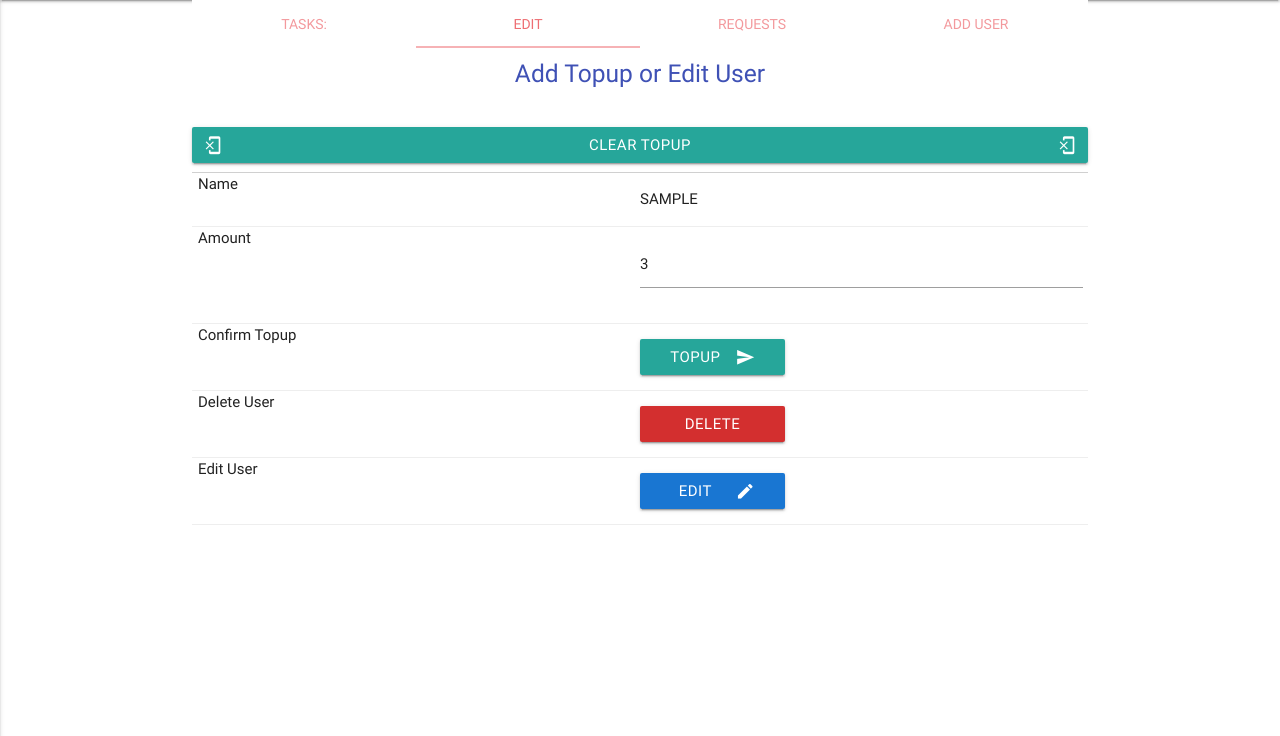
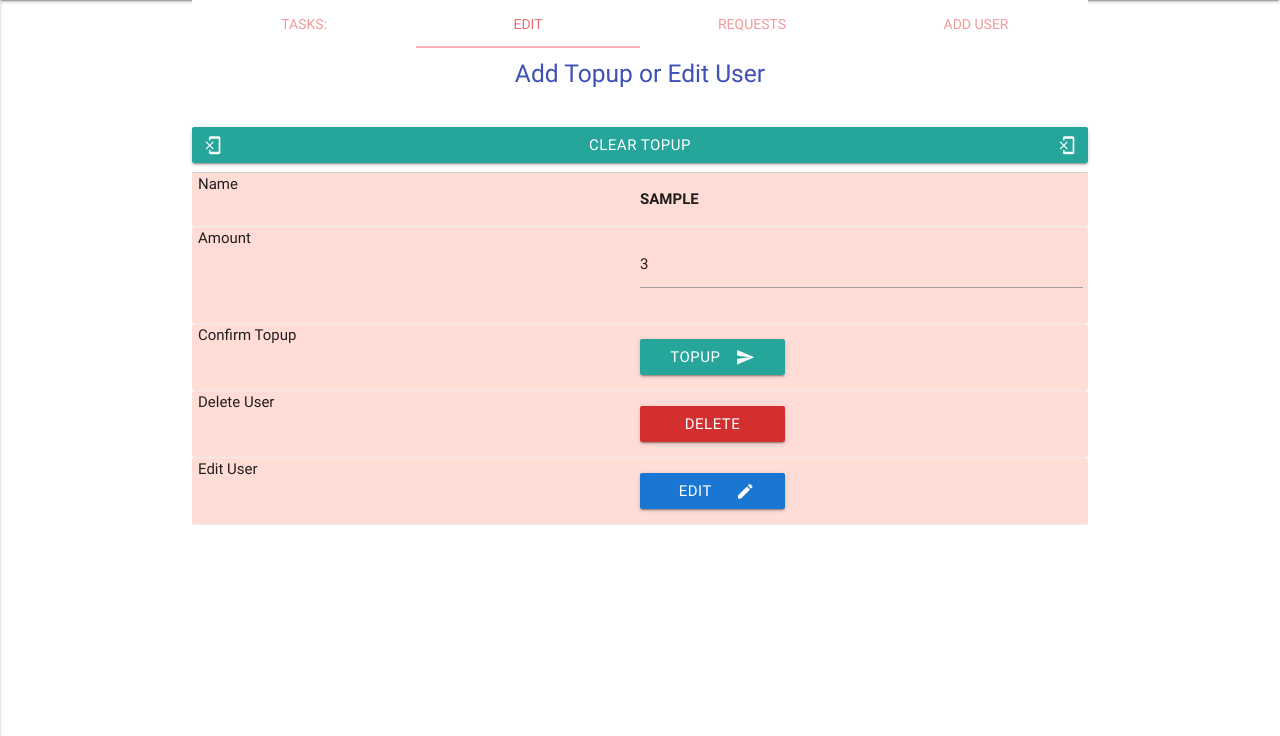
Before and after one commit to irfanrizvidev/printer, a Flask app: page /admin/dashboard in a window 1280 px wide. Shown: the part 64-800 px from the top of the page. Run offline with Flask 2, Linux system fonts and the light colour scheme; the visitor is signed in with stand-in values (Sample User, id 1); a database or web service that is not in the repository returns one stand-in record (values such as "Sample title"); some libraries are stand-ins or nearby versions.

Commit message:
Readme.md first draft ready. table showing color and seperated admin dash

```diff
--- a/static/css/styles.css
+++ b/static/css/styles.css
@@ -2,6 +2,7 @@
 .logo-text {
     font-size: 1.5em;
 }
+
 /* putting some space between the two button on the requests page in admin dashboard */
 .request-button {
     margin-bottom: .5em;
@@ -40,20 +41,13 @@
 			left: -9999px;
 		}
 
-    tr {
-      margin: 0 0 1rem 0;
-    }
-
-    tr:nth-child(odd) {
-      background: #ccc;
-    }
-
 		td {
 			/* Behave  like a "row" */
 			border: none;
 			border-bottom: 1px solid #eee;
 			position: relative;
 			padding-left: 50%;
+            background: rgb(255, 87, 51, 0.2);
 		}
 
 		td:before {
@@ -76,4 +70,5 @@
 		td:nth-of-type(3):before { content: "Confirm Topup"; }
 		td:nth-of-type(4):before { content: "Delete User"; }
 		td:nth-of-type(5):before { content: "Edit User"; }
+        td:nth-of-type(5) { margin-bottom: 1em; }
 	}
--- a/templates/admin.html
+++ b/templates/admin.html
@@ -55,7 +55,7 @@
 		</center>
         <!-- The following table is generated with rows which are dependant on the number of users need to be shown in the dashboards which
         also depends on the role of the admin check credits-->
-		 <table role="table" class="striped">
+		 <table role="table">
 			<thead role="rowgroup">
                 <!-- defining the headings -->
 				<tr role="row">
@@ -72,7 +72,7 @@
 				<form action="/topup" method="POST">
 					<tr role="row">
 						<td role="cell">
-							{{ user.username|upper }}
+							<b>{{ user.username|upper }}</b>
 						</td>
 						<td role="cell">
 							<input type="hidden" value="{{ user.username }}" name="usertopup">
@@ -88,7 +88,8 @@
                     <!-- form to delete the user -->
 					<form action="/deleteuser" method="post">
 						<input type="hidden" value="{{ user.username }}" name="userdelete">
-						<button class="btn waves-effect red darken-2 user-button" type="submit" value="Delete" name="deleteuser" id="deleteuser" onclick="return confirm('Do you really want to Delete the user permanently?');">Delete
+						<button class="btn waves-effect red darken-2 user-button" type="submit" value="Delete" name="deleteuser"
+                         id="deleteuser" onclick="return confirm('Do you really want to Delete the user permanently?');">Delete
                                 <i class="small material-icons right">delete_forever</i>
                             </button>
 					</form>
@@ -97,7 +98,8 @@
                     <!-- form to edit the user, the button is captured by javascript -->
 					<form action="/edituser" method="post">
 						<input type="hidden" value="{{ user.username }}" name="useredit">
-						<button class="btn waves-effect blue darken-2 editsubmit user-button" type="submit"  name="edituser" id="edituser" onclick="editUser();">EDIT
+						<button class="btn waves-effect blue darken-2 editsubmit user-button" type="submit"  name="edituser"
+                         id="edituser" onclick="editUser();">EDIT
                                 <i class="material-icons right">edit</i>
                             </button>
 					</form>
```
Also changed, not shown: README.md, static/images/admindash.gif (added), static/images/commit.png (added), static/images/herokugithub.jpg (added), static/images/push.png (added), static/images/stage.png (added), static/images/userdash.gif (added).
